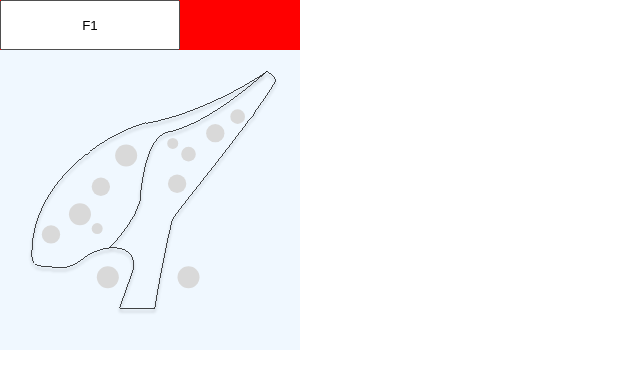
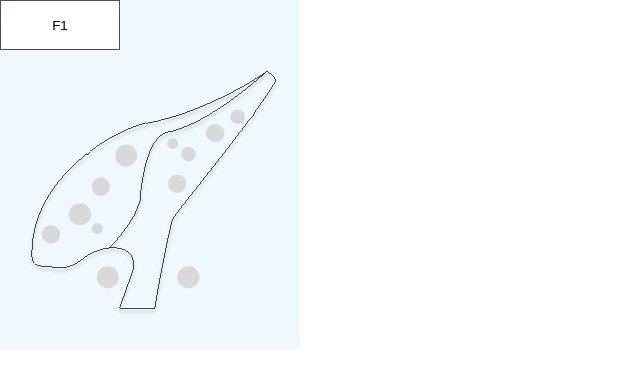
Before and after one commit to mtwangyugeng/orcarino, a Svelte app in the folder client/: page / in a window 1280 px wide. Shown: the top 388 px of the page, without its empty margins (0-640 px from the left). Built offline with nearby package versions, Linux system fonts and the light colour scheme.

Commit message:
all logic done

```diff
--- a/client/src/assets/Components/CustomSelect.svelte
+++ b/client/src/assets/Components/CustomSelect.svelte
@@ -30,9 +30,11 @@
     }
 
     let prevValue = null;
+    let prevSearch = null;
     const handleInputFocus = () => {
         isSelecting=true;
         prevValue = selectedValue;
+        prevSearch = search;
         search = "";
     }
 
@@ -49,6 +51,7 @@
 
     const handleOutsideClick = (e) => {
         isSelecting=false
+        search = prevSearch
     }
 </script>
 
@@ -91,7 +94,10 @@
     }
     .SelectContainer {
         display: flex;
+        position: relative;
         background-color: red;
+        width: 40%;
+        height: 50px;
     }
 
     .SelectContainer > div {
@@ -110,7 +116,7 @@
         display: flex;
 
         overflow: auto;
-        width: 180px;
+        width: 100%;
         text-align: center;
 
        animation: drop 0.5s;
@@ -141,8 +147,8 @@
         color: #fff;
     }
     input {
-        width: 180px;
-        height: 50px;
+        width: 100%;
+        height: 100%;
         text-align: center;
     }
 </style>
--- a/client/src/lib/SingleNote/SingleNote.svelte
+++ b/client/src/lib/SingleNote/SingleNote.svelte
@@ -83,12 +83,12 @@
         height: 300px
     }
     .BotLeft {
-        width: 0px;
+        width: 0%;
         height: 100px;
         /* background-color: yellow; */
         transition: 200ms;
     }
     .BotLeftSelect {
-        width: 180px;
+        width: 40%;
     }
 </style>
```
